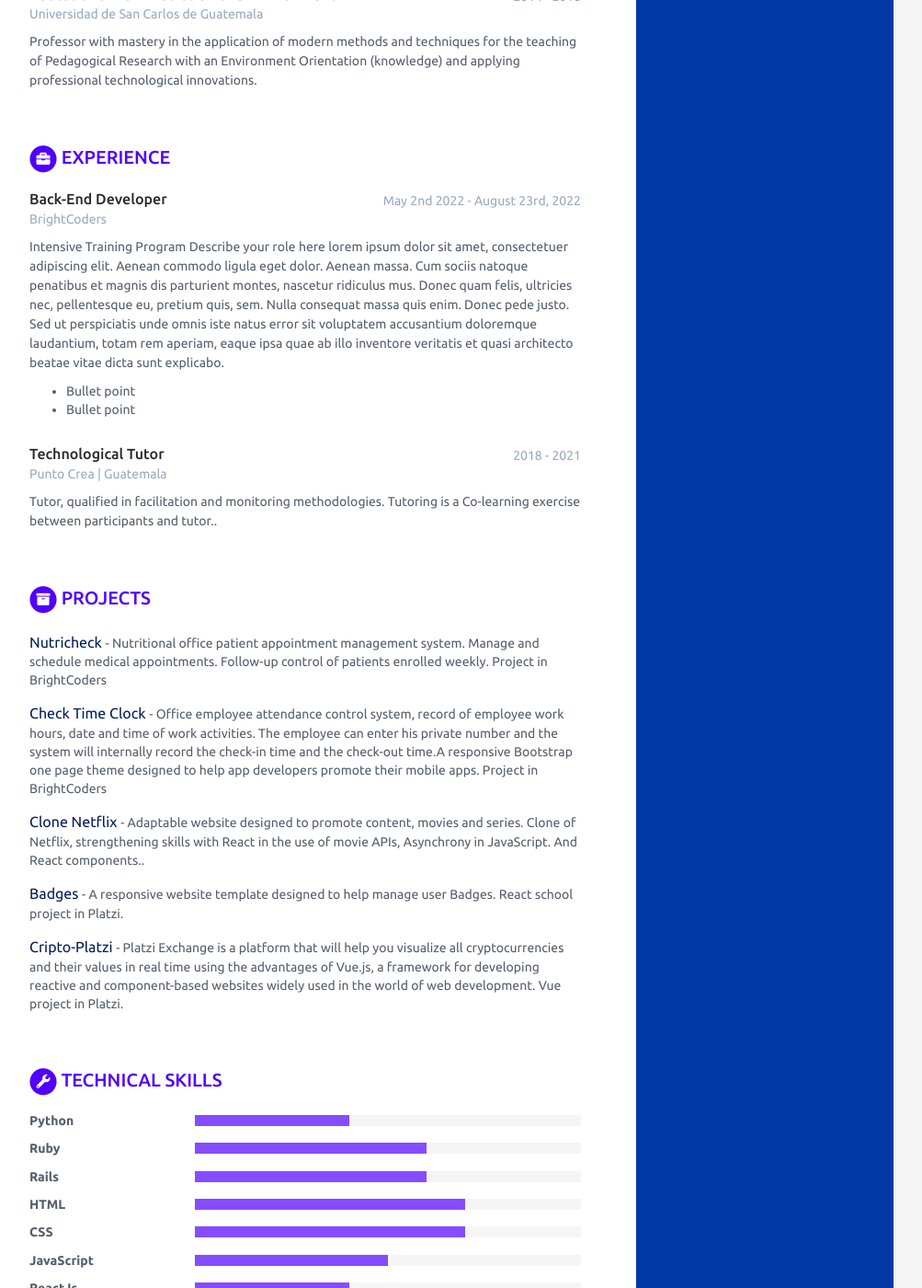
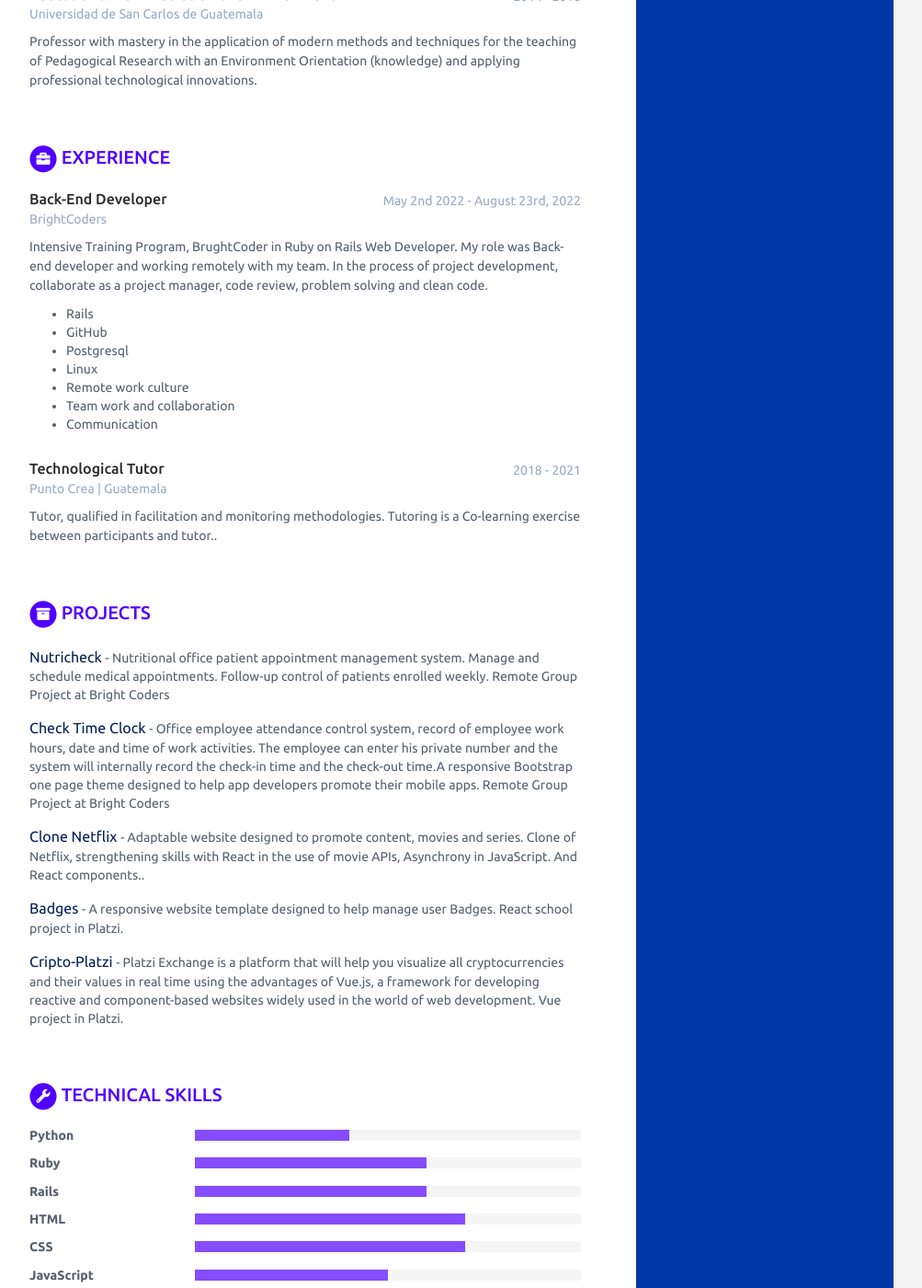
Before and after one commit to BC-MAY-21-ROR/scorecard-V-Juarez, a Jekyll site: the page built from index.html, in a window 1280 px wide and 1400 px high, scrolled down 1250 px. Shown: the whole window at 92% size, without its empty margins (168-1171 px from the left). Built offline with Jekyll 4.4.1, drawn with Linux system fonts in a browser that asks for light colours.

Commit message:
Personal information completed 📝

```diff
--- a/_data/data.yml
+++ b/_data/data.yml
@@ -28,7 +28,7 @@ sidebar:
   # Actualiza según los idiomas y nieles que tienes. Agrega o Elimina según sea necesario.
   languages:
     - idiom: English
-      level: Fluent # Utiliza el resultado de tu examen oficial, o el nivel de acuerdo al modelo Dreyfus
+      level: beginner # Utiliza el resultado de tu examen oficial, o el nivel de acuerdo al modelo Dreyfus
 
     - idiom: Spanish
       level: Native # Utiliza el resultado de tu examen oficial, o el nivel de acuerdo al modelo Dreyfus
@@ -117,18 +117,15 @@ experiences:
     time: May 2nd 2022 - August 23rd, 2022
     company: BrightCoders
     details: |
-      Intensive Training Program
-      Describe your role here lorem ipsum dolor sit amet, consectetuer
-      adipiscing elit. Aenean commodo ligula eget dolor. Aenean massa.
-      Cum sociis natoque penatibus et magnis dis parturient montes,
-      nascetur ridiculus mus. Donec quam felis, ultricies nec,
-      pellentesque eu, pretium quis, sem. Nulla consequat massa quis
-      enim. Donec pede justo. Sed ut perspiciatis unde omnis iste natus
-      error sit voluptatem accusantium doloremque laudantium, totam rem
-      aperiam, eaque ipsa quae ab illo inventore veritatis et quasi
-      architecto beatae vitae dicta sunt explicabo.
-        - Bullet point
-        - Bullet point
+      Intensive Training Program, BrughtCoder in Ruby on Rails Web Developer. My role was Back-end developer and working remotely with my team. In the process of project development, collaborate as a project manager, code review, problem solving and clean code.
+
+        - Rails
+        - GitHub
+        - Postgresql
+        - Linux
+        - Remote work culture
+        - Team work and collaboration
+        - Communication
 
   - role: Technological Tutor
     time: 2018 - 2021
@@ -142,11 +139,11 @@ projects:
     assignments:
       - title: Nutricheck
         link: "https://nutricheck-bc.herokuapp.com/"
-        tagline: "Nutritional office patient appointment management system. Manage and schedule medical appointments. Follow-up control of patients enrolled weekly. Project in BrightCoders"
+        tagline: "Nutritional office patient appointment management system. Manage and schedule medical appointments. Follow-up control of patients enrolled weekly. Remote Group Project at Bright Coders"
 
       - title: Check Time Clock
         link: "https://reloj-checador-reilero-04.herokuapp.com/"
-        tagline: "Office employee attendance control system, record of employee work hours, date and time of work activities. The employee can enter his private number and the system will internally record the check-in time and the check-out time.A responsive Bootstrap one page theme designed to help app developers promote their mobile apps. Project in BrightCoders"
+        tagline: "Office employee attendance control system, record of employee work hours, date and time of work activities. The employee can enter his private number and the system will internally record the check-in time and the check-out time.A responsive Bootstrap one page theme designed to help app developers promote their mobile apps. Remote Group Project at Bright Coders"
 
       - title: Clone Netflix
         link: "https://em1l1.github.io/clone-netflix/"
```
